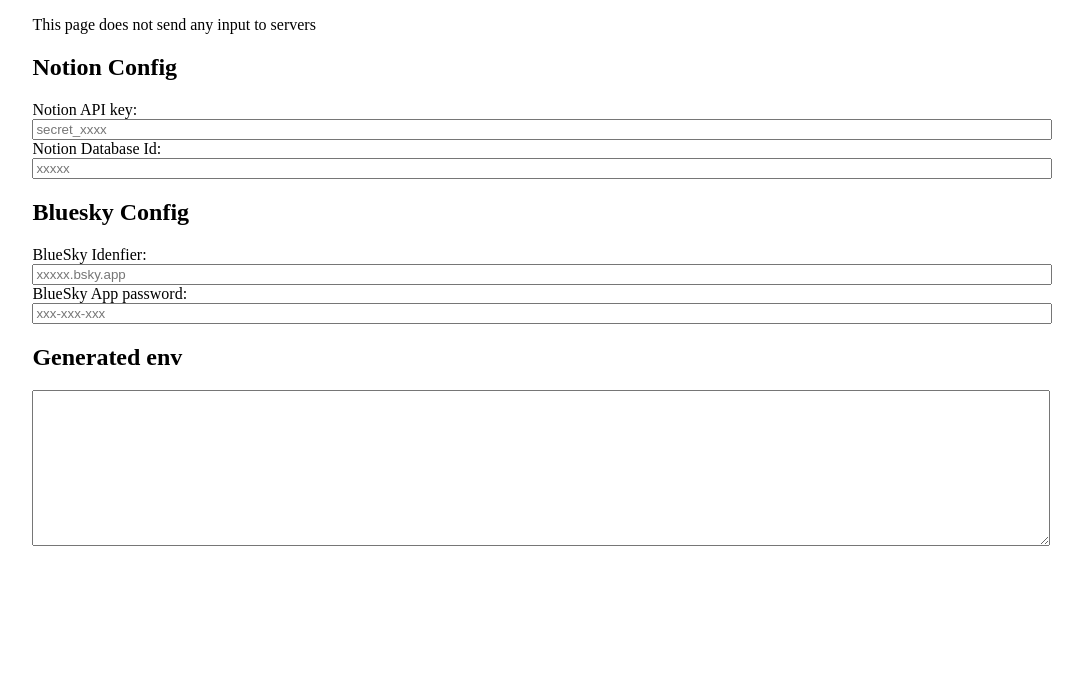
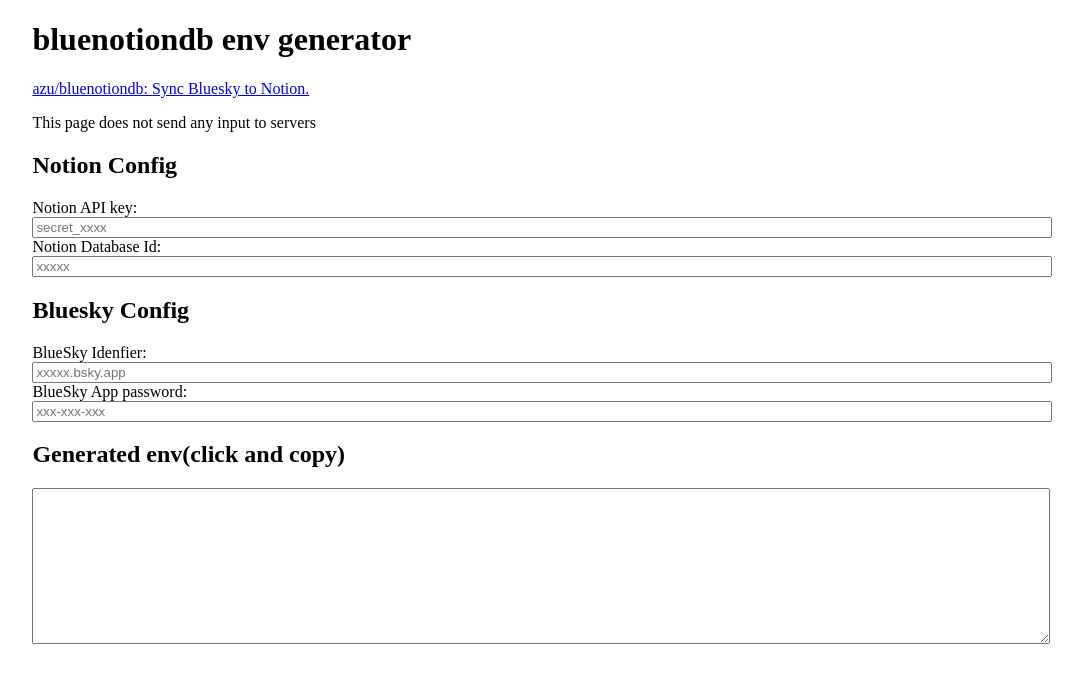
Before and after one commit to azu/bluenotiondb, a website: page index.html in a window 1280 px wide. Shown: the whole page, without its empty margins (102-1185 px from the left). Drawn offline with Linux system fonts and the light colour scheme.

Commit message:
update readme

```diff
--- a/index.html
+++ b/index.html
@@ -25,8 +25,9 @@
 </head>
 <body>
 <div class="app">
+    <h1>bluenotiondb env generator</h1>
+    <p><a title="azu/bluenotiondb: Sync Bluesky to Notion." href="https://github.com/azu/bluenotiondb">azu/bluenotiondb: Sync Bluesky to Notion.</a></p>
     <p>This page does not send any input to servers</p>
-
     <div>
         <h2>Notion Config</h2>
         <label for="notion_api_key">Notion API key:</label><br>
@@ -50,7 +51,7 @@
                placeholder="xxx-xxx-xxx"><br>
     </div>
     <div>
-        <h2>Generated env</h2>
+        <h2>Generated env(click and copy)</h2>
         <textarea id="generated_env" cols="30" rows="10" readonly></textarea>
     </div>
 </div>
```
